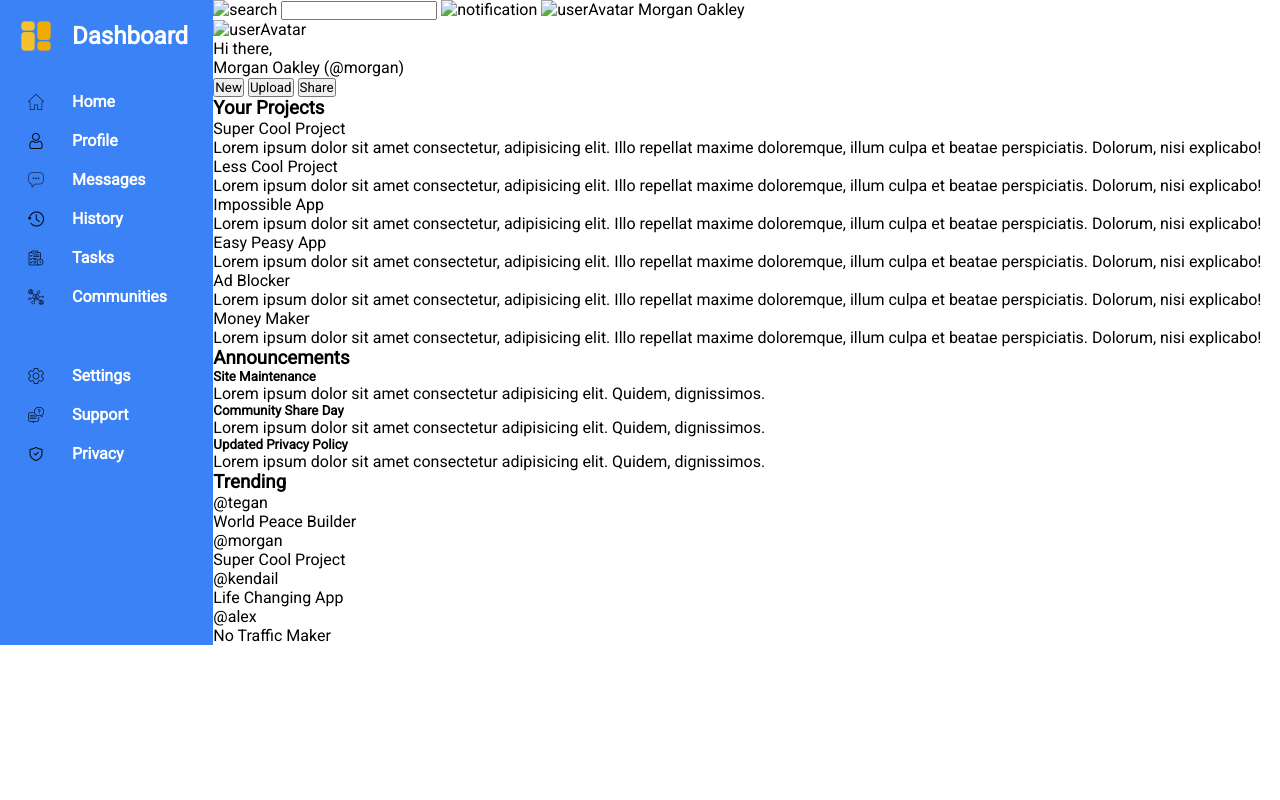
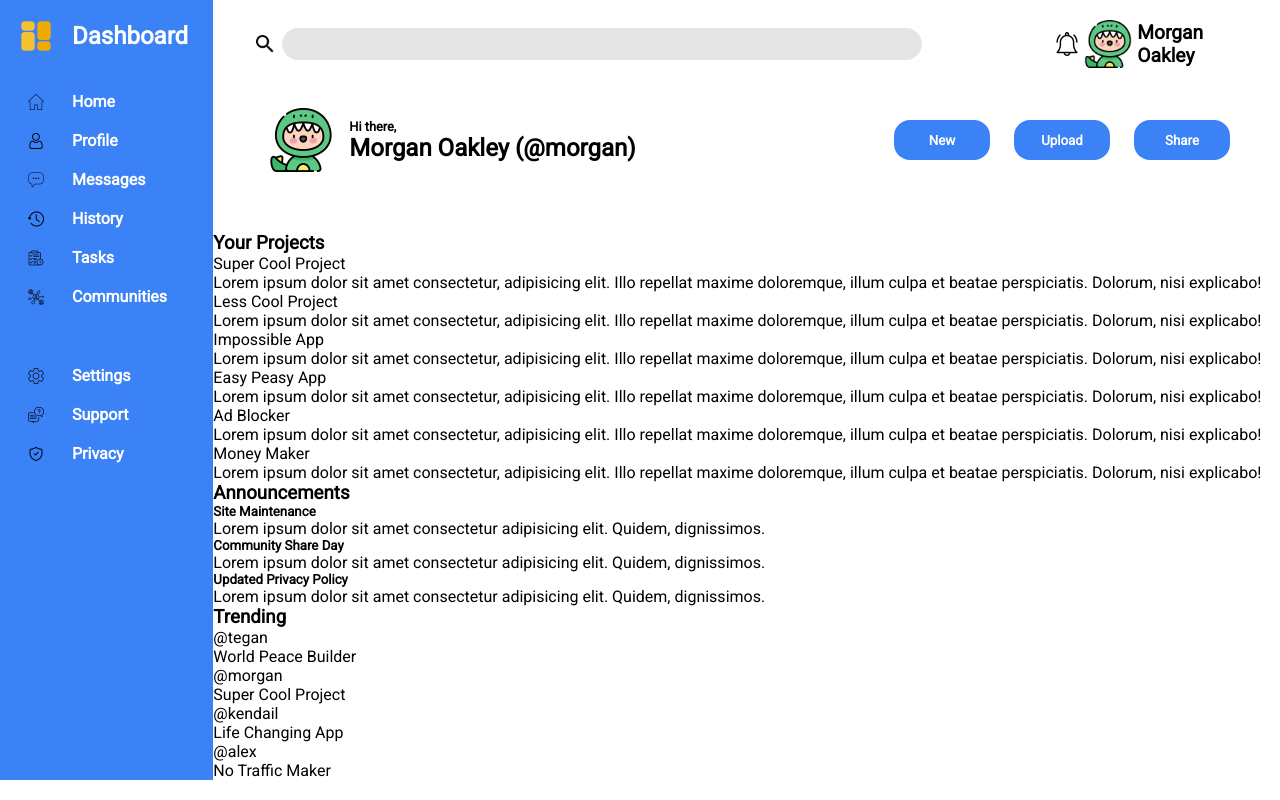
Before and after one commit to Ishwar509/Admin-Dashboard-page, a plain HTML site: page index.html in a window 1280 px wide. Drawn offline with Linux system fonts and the light colour scheme.

Commit message:
Added styling to header section

```diff
--- a/css/header-styles.css
+++ b/css/header-styles.css
@@ -0,0 +1,80 @@
+
+.header {
+    display: grid;
+    grid-template-rows: 1fr 3fr;
+    padding: 20px 40px;
+}
+
+.rowOne {
+    display: grid;
+    grid-template-columns: repeat(5, auto);
+    place-items: center;
+    column-gap: 5px;
+}
+
+.search-icon, .notification-icon {
+    width: 1.5rem;
+    height: 1.5rem;
+}
+
+.rowOne .userAvatar {
+    width: 3rem;
+    height: 3rem;
+}
+
+.search-bar {
+    width: 40rem;
+    height: 2rem;
+    border-radius: 2rem;
+    border: none;
+    padding: 0px 16px;
+    background-color: rgba(0, 0, 0, 0.1);
+    margin-right: 8rem;
+}
+
+.userName {
+    font-size: 1.2rem;
+    font-weight: 900;
+}
+
+
+.rowTwo {
+    display: grid;
+    grid-template-columns: 1fr 1fr;
+}
+
+.rowTwo .userProfile {
+    display: flex;
+    align-items: center;
+    font-weight: 800;
+}
+
+.userProfile .userAvatar {
+    width: 4rem;
+    height: 4rem;
+    margin: 0 1rem;
+}
+
+.userProfile p:first-child{
+    font-size: 0.8rem;
+}
+
+.userProfile p:last-child{
+    font-size: 1.5rem;
+}
+
+.rowTwo .btn-container {
+    justify-self: end;
+    align-self: center;
+}
+
+.rowTwo button {
+    width: 6rem;
+    height: 2.5rem;
+    border: none;
+    border-radius: 1rem;
+    background-color: #3b82f6;
+    color: white;
+    margin: 0px 10px;
+    font-weight: bold;
+}
--- a/index.html
+++ b/index.html
@@ -6,26 +6,27 @@
     <title>Dashboard</title>
     <link rel="stylesheet" href="css/style.css">
     <link rel="stylesheet" href="css/sidebar-styles.css">
+    <link rel="stylesheet" href="css/header-styles.css">
 </head>
 <body>
     <div class="container">
         <div class="header">
             <div class="rowOne">
-                <img src="" alt="search" class="search">
-                <input type="text" name="search-text">
-                <img src="" alt="notification" class="notification">
-                <img src="" alt="userAvatar" class="userAvatar">
+                <img src="images/header-icons/magnify.png" alt="search" class="search-icon">
+                <input type="text" name="search-text" class="search-bar">
+                <img src="images/header-icons/notification.png" alt="notification" class="notification-icon">
+                <img src="images/header-icons/main-user.png" alt="userAvatar" class="userAvatar">
                 <span class="userName">Morgan Oakley</span>
             </div>
             <div class="rowTwo">
-                <div>
-                    <img src="" alt="userAvatar" class="userAvatar">
+                <div class="userProfile">
+                    <img src="images/header-icons/main-user.png" alt="userAvatar" class="userAvatar">
                     <div>
                         <p>Hi there,</p>
                         <p>Morgan Oakley (@morgan)</p>
                     </div>
                 </div>
-                <div>
+                <div class="btn-container">
                     <button>New</button>
                     <button>Upload</button>
                     <button>Share</button>
```
